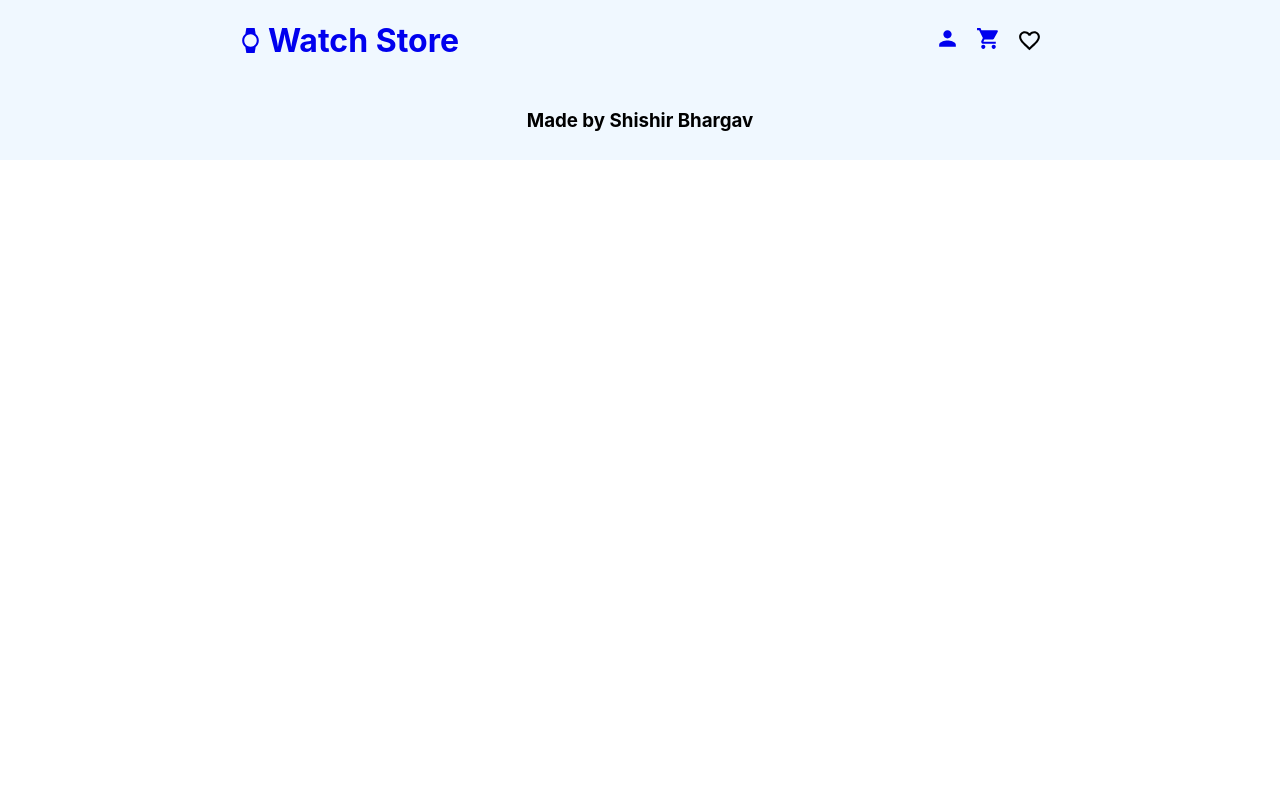
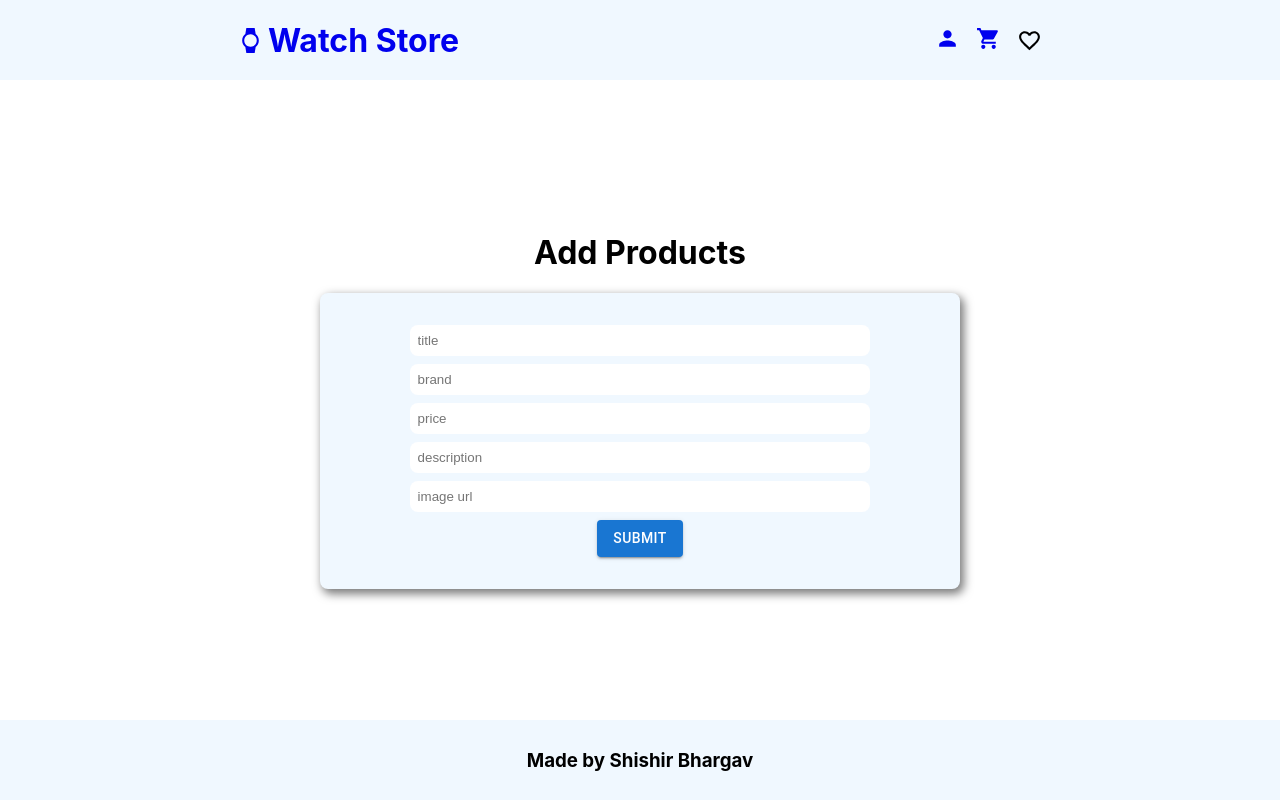
Before and after one commit to shishirbhargav09/ecommerce, a React (Create React App) app: page /addproduct in a window 1280 px wide. Built offline with nearby package versions, Linux system fonts and the light colour scheme.

Commit message:
Bug: Admin listing product bug fixed

```diff
--- a/src/App.js
+++ b/src/App.js
@@ -3,6 +3,7 @@ import { Toaster } from "react-hot-toast";
 import { BrowserRouter, Route, Routes } from "react-router-dom";
 import Footer from "./Components/Footer";
 import Navbar from "./Components/Navbar";
+import AddProduct from "./Pages/AddProduct";
 import Cart from "./Pages/Cart";
 import Home from "./Pages/Home";
 import Login from "./Pages/Login";
@@ -15,6 +16,7 @@ function App() {
         <Route path="/" exact element={<Home/>}/>
         <Route path="/login" exact element={<Login/>}/>
         <Route path="/cart" exact element={<Cart/>}/>
+        <Route path="/addproduct" exact element={<AddProduct/>}/>
       </Routes>
       <Footer/>
       <Toaster />
--- a/src/Components/ItemCard.js
+++ b/src/Components/ItemCard.js
@@ -13,6 +13,9 @@ function ItemCard({ title, brand, price, image, description, handler, id }) {
         handler({ title, price, id, quantity: 1, image })
 
       }}>Add to Cart</Button>
+      <div className="badge">
+        {brand}
+      </div>
     </Container>
   );
 }
@@ -41,6 +44,7 @@ const Container = styled.div`
 
   width: 15rem;
   height: 25rem;
+  position: relative;
   display: flex;
   padding: 5px;
   align-items: center;
@@ -74,4 +78,18 @@ const Container = styled.div`
       /* height: 100%; */
       object-fit: cover;
     }
+
+    .badge{
+      display: flex;
+      justify-content: center;
+      align-items: center;
+      background-color: yellow;
+      width: 80px;
+      height: 30px;
+      position: absolute;
+      top: 2px;
+      right: 2px;
+      border-radius: 8px;
+
+    }
 `;
--- a/src/Pages/AddProduct.js
+++ b/src/Pages/AddProduct.js
@@ -7,7 +7,7 @@ import styled from "styled-components";
 function AddProduct() {
   const [title, settitle] = useState("");
   const [brand, setBrand] = useState("");
-  const [price, setprice] = useState();
+  const [price, setprice] = useState("");
   const [description, setdescription] = useState("");
   const [image, setimage] = useState("");
   const addHandle = (e) => {
@@ -46,7 +46,7 @@ function AddProduct() {
             placeholder="title"
             onChange={(e) => {
               settitle(e.target.value);
-              console.log(title);
+              // console.log(title);
             }}
           />
           <input
@@ -56,7 +56,7 @@ function AddProduct() {
             placeholder="brand"
             onChange={(e) => {
               setBrand(e.target.value);
-              console.log(title);
+              // console.log(title);
             }}
           />
           <input
@@ -86,7 +86,7 @@ function AddProduct() {
               setimage(e.target.value);
             }}
           />
-          <Button variant="contained" onSubmit={addHandle}>
+          <Button variant="contained" type="submit" >
             Submit
           </Button>
         </form>
@@ -98,16 +98,23 @@ function AddProduct() {
 export default AddProduct;
 
 const Container = styled.div`
-  height: calc(100vh - 190px);
+  height: calc(100vh - 160px);
   width: 100%;
   display: flex;
   justify-content: center;
   align-items: center;
+
   flex-direction: column;
   .form-container {
     background-color: aliceblue;
     width: 90%;
+    border-radius: 8px;
     max-width: 40rem;
+
+    box-shadow: 3px 4px 10px 1px rgba(0, 0, 0, 0.52);
+    -webkit-box-shadow: 3px 4px 10px 1px rgba(0, 0, 0, 0.52);
+    -moz-box-shadow: 3px 4px 10px 1px rgba(0, 0, 0, 0.52);
+
     form {
       margin: 2rem;
 
--- a/src/Pages/Home.js
+++ b/src/Pages/Home.js
@@ -20,8 +20,8 @@ function Home() {
           <div className="home_1_quote">
             <h2>Watch Store</h2>
             <p>"ALL Great Achievements Requir Time!"</p>
-            <Link to='#'>
-            <Button>Shop Now</Button></Link>
+            <a href='#products'>
+            <Button>Shop Now</Button></a>
           </div>
         </div>
       </Container>
--- a/src/Pages/Login.js
+++ b/src/Pages/Login.js
@@ -1,19 +1,24 @@
 import React, { useEffect, useState } from "react";
 import styled from "styled-components";
-import PersonIcon from '@mui/icons-material/Person';
-import HttpsIcon from '@mui/icons-material/Https';
-import EmailIcon from '@mui/icons-material/Email';
+import PersonIcon from "@mui/icons-material/Person";
+import HttpsIcon from "@mui/icons-material/Https";
+import EmailIcon from "@mui/icons-material/Email";
 import { Link, useNavigate } from "react-router-dom";
-import axios from "axios";
+
 import { toast } from "react-hot-toast";
 
 function Login() {
+  const navigate = useNavigate();
   const [email, setEmail] = useState("");
   const [password, setPassword] = useState("");
 
   const loginHandler = (e) => {
 
-    toast.error("Wrong Credentials")
+    if (email === "test@gmail.com" && password === "test@gmail.com") {
+      toast.success("Login Successfully")
+      return navigate('/addproduct')
+    }
+    toast.error("Wrong Credentials");
   };
   return (
     <Container>
@@ -55,10 +60,13 @@ function Login() {
             }}
           />
         </div>
-        <Button onClick={() => { toast.error("Wrong Credentials") }}>LOGIN</Button>
-
-
-
+        <Button
+          onClick={() => {
+            loginHandler()
+          }}
+        >
+          LOGIN
+        </Button>
       </FormContainer>
     </Container>
   );
--- a/src/Pages/Products.js
+++ b/src/Pages/Products.js
@@ -52,7 +52,7 @@ width: 100%;
 display: flex;
 flex-wrap: wrap;
 padding: 0.2rem;
-padding: 2rem 0;
+padding: 5rem 0;
 justify-content: center;
 align-items: center;
 
```
Also changed, not shown: src/Pages/product.js (deleted).
